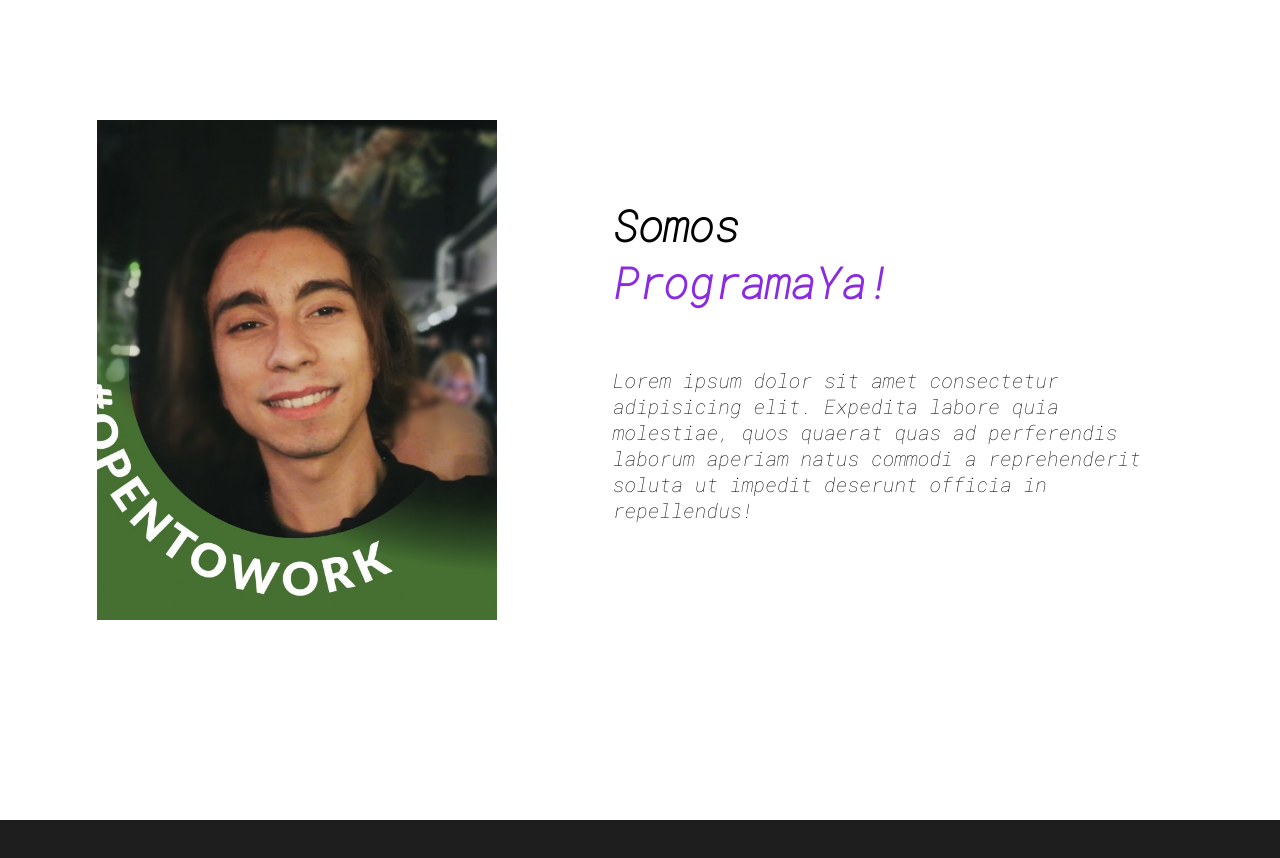
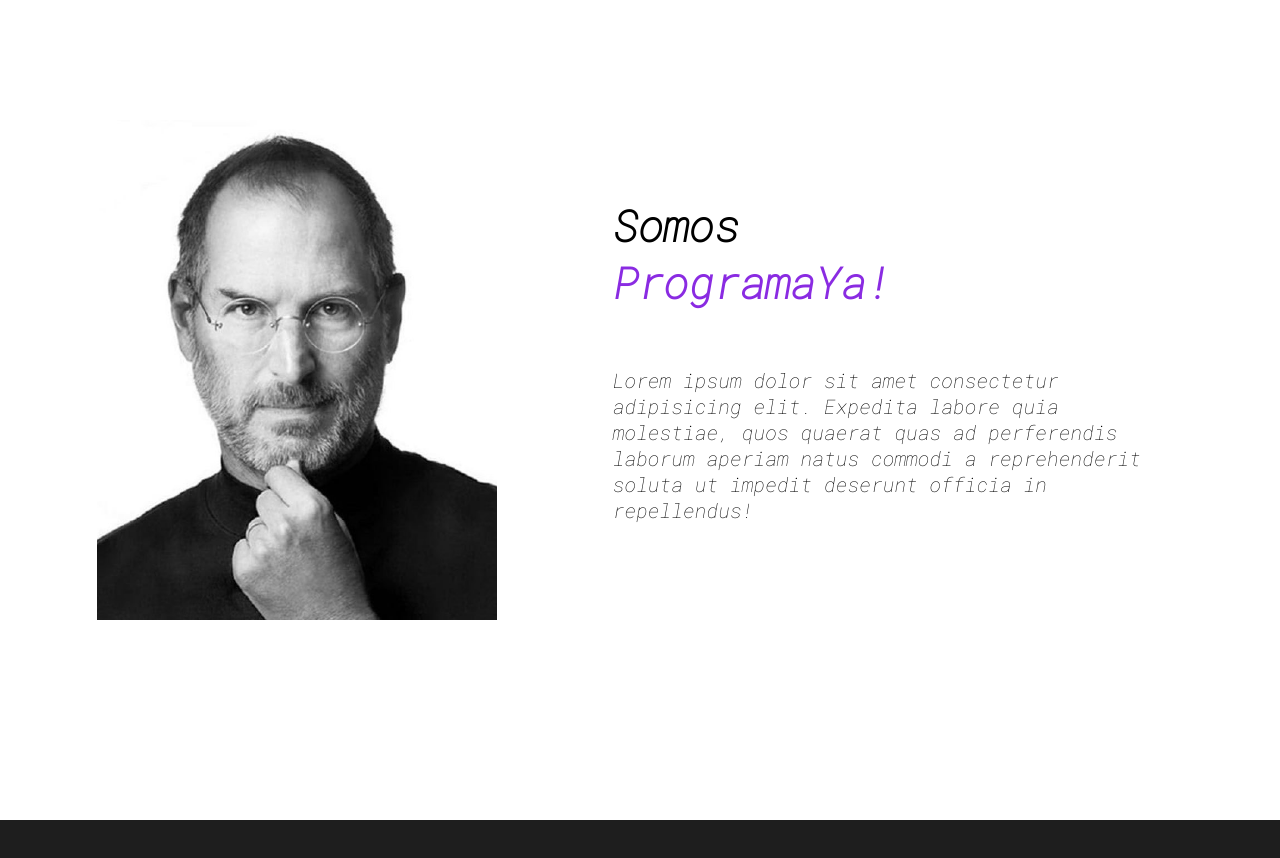
Before and after one commit to agustincho7/First-Page, a plain HTML site: page index.html in a window 1280 px wide. Shown: the part 800-1658 px from the top of the page. Drawn offline with Linux system fonts and the light colour scheme.

Commit message:
img steve

```diff
--- a/styles/style.css
+++ b/styles/style.css
@@ -254,7 +254,7 @@ footer .container{
 }
 
     #somos-proya .img-container{
-        background-image: url(../img/luchito.jfif);
+        background-image: url(../img/steve.jpg);
         background-size: cover;
         background-position: center center;
         height: 500px;
```
Also changed, not shown: img/steve.jpg (added).
